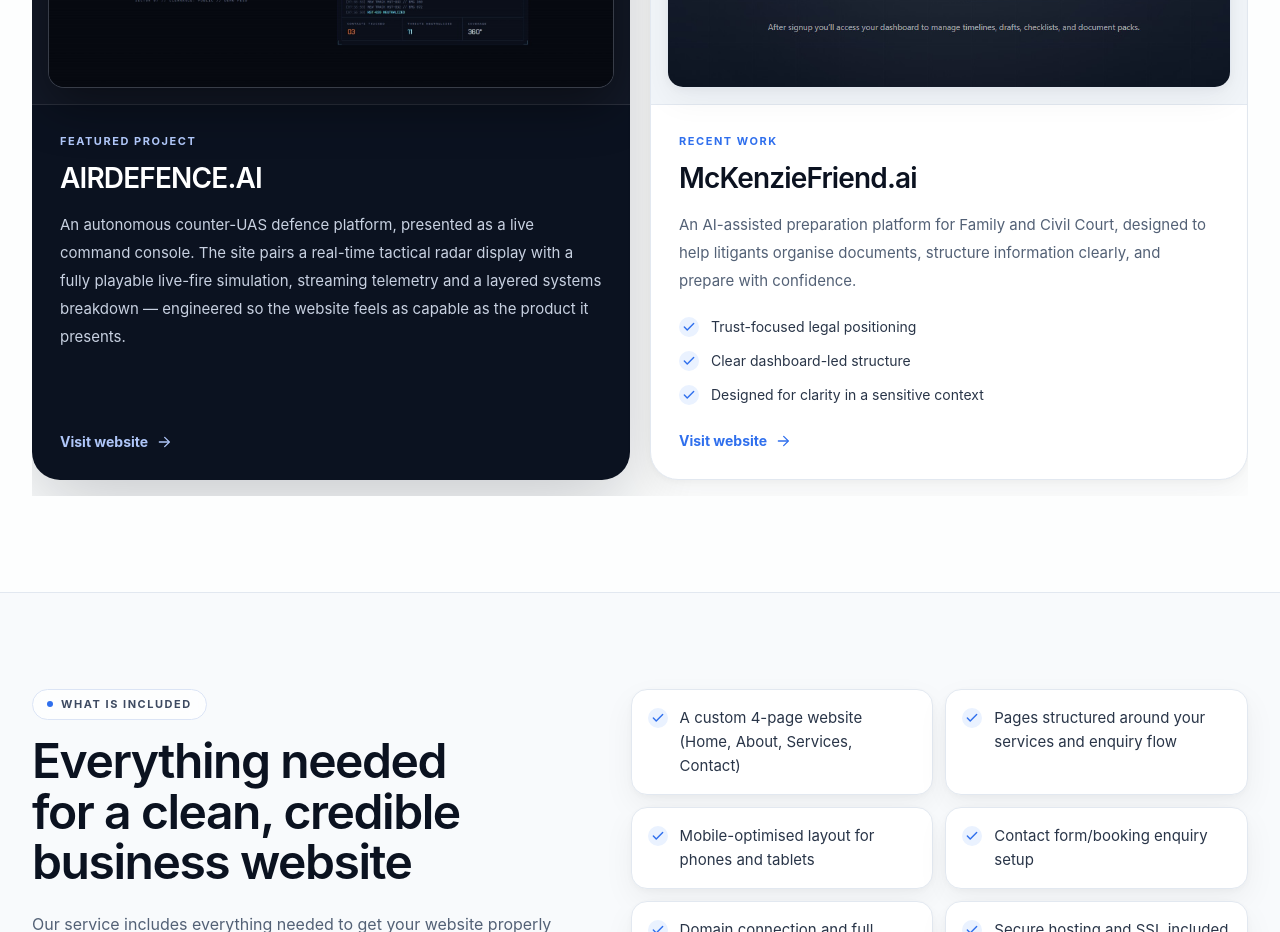
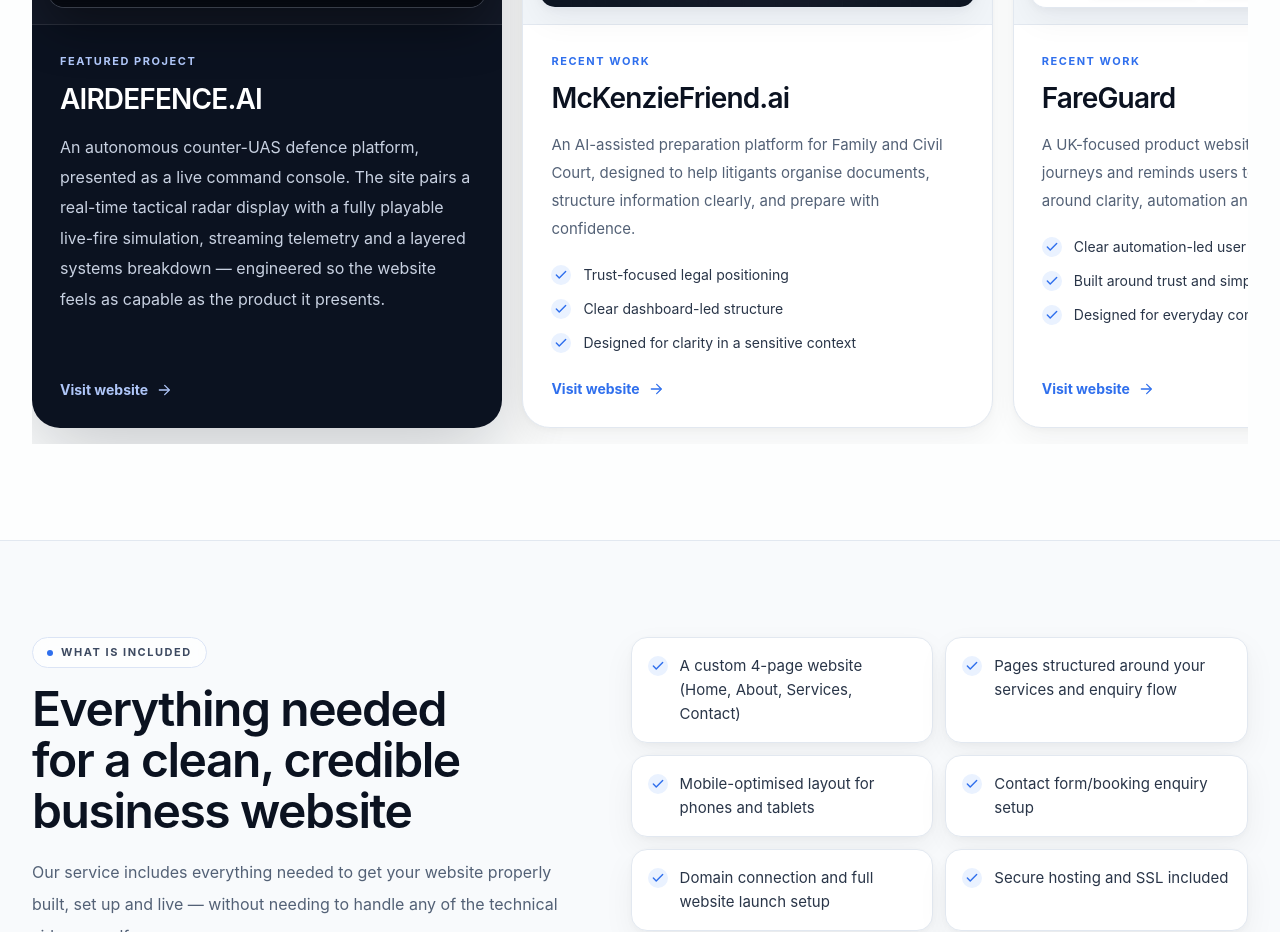
Before and after one commit to cleanwebsitesuk/cleanwebsites, a Next.js app: page / in a window 1280 px wide. Shown: the part 2660-3592 px from the top of the page. Built offline with nearby package versions, Linux system fonts and the light colour scheme.

Commit message:
Update page.tsx

```diff
--- a/app/page.tsx
+++ b/app/page.tsx
@@ -1083,7 +1083,13 @@ function PortfolioCard({ item, index }: { item: (typeof PORTFOLIO_ITEMS)[number]
           >
             {item.title}
           </h3>
-          <p className={`mt-3 text-sm leading-7 sm:text-[15px] ${dark ? "text-[#C8D1E1]" : "text-[#536176]"}`}>
+          <p
+            className={`mt-3 ${
+              dark
+                ? "text-[15px] leading-[1.9] text-[#C8D1E1] sm:text-[16px]"
+                : "text-sm leading-7 text-[#536176] sm:text-[15px]"
+            }`}
+          >
             {item.description}
           </p>
 
@@ -1195,7 +1201,7 @@ function PortfolioSection() {
             <div
               key={item.title}
               data-portfolio-card
-              className="w-[88%] shrink-0 snap-start sm:w-[64%] lg:w-[calc(50%-0.625rem)]"
+              className="w-[88%] shrink-0 snap-start sm:w-[64%] lg:w-[calc(40%-1rem)]"
             >
               <PortfolioCard item={item} index={index} />
             </div>
```
